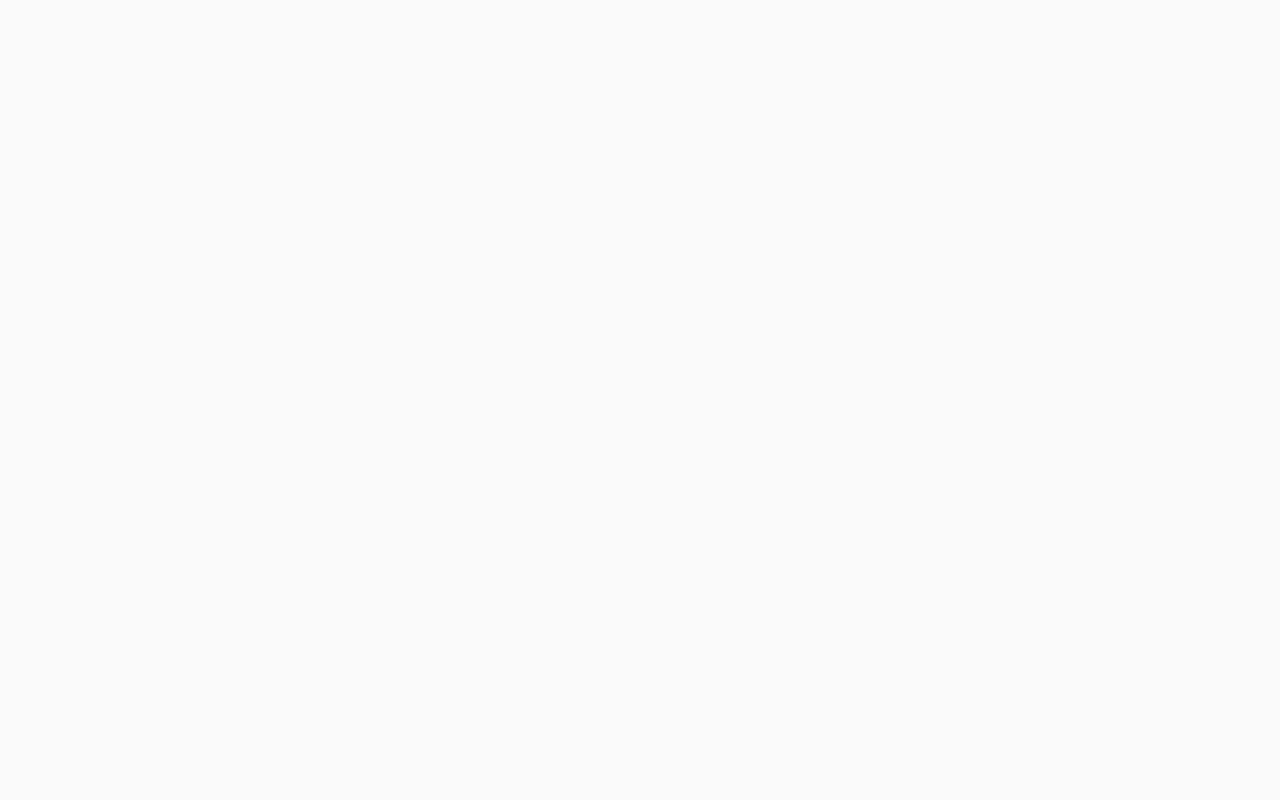
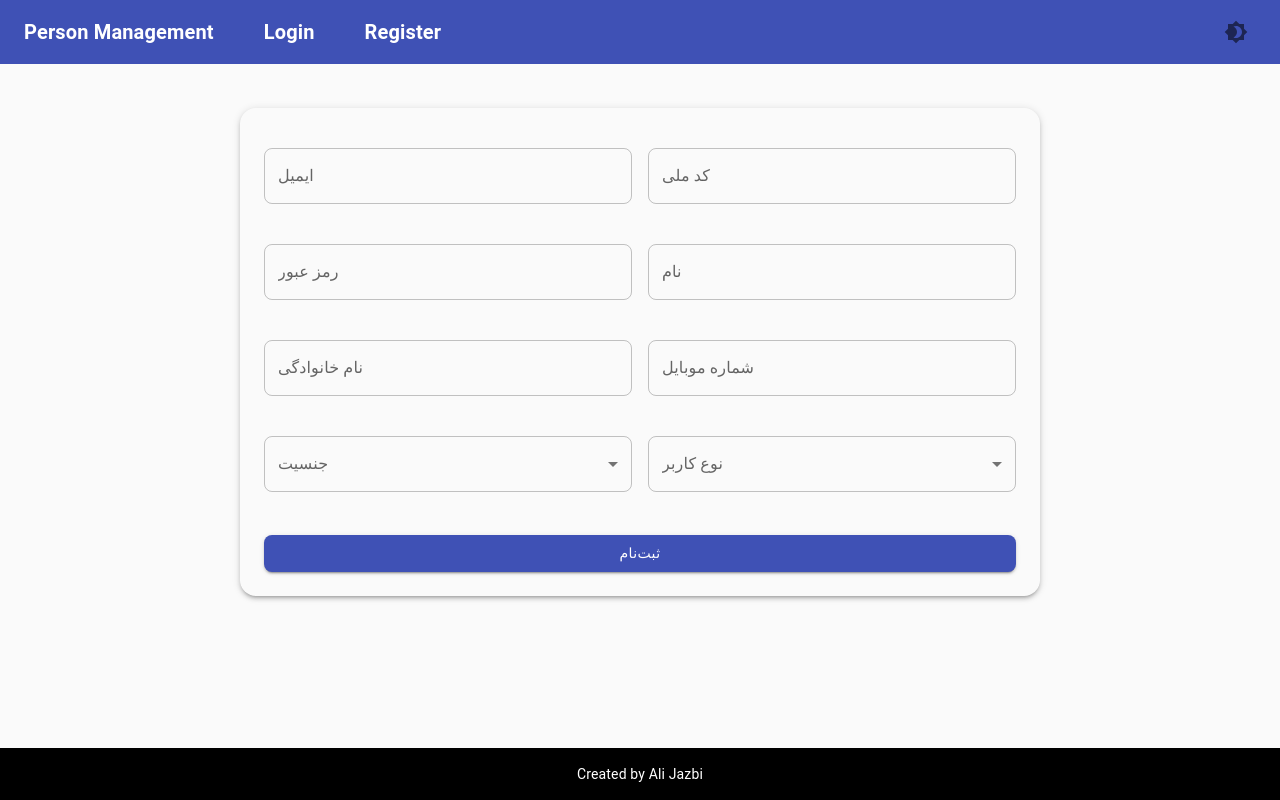
Before and after one commit to ali-jazbi/person-info-card, a React (Vite) app in the folder person-card/: page /register in a window 1280 px wide. Before the commit this address had no page. Built offline with nearby package versions, Linux system fonts and the light colour scheme.

Commit message:
update Forms

```diff
--- a/person-card/src/App.jsx
+++ b/person-card/src/App.jsx
@@ -9,6 +9,7 @@ import {
 import Landing from './pages/Landing.jsx';
 import Home from './pages/Home.jsx';
 import Login from './pages/Login.jsx';
+import Register from './pages/Register.jsx';
 import PersonPage from './pages/Users/PersonPage.jsx';
 import Layout from './layout/Layout';
 import { Routes, Route } from 'react-router-dom';
@@ -123,6 +124,10 @@ function App() {
 								element={<Login />}
 							/>
 							<Route
+								path='/register'
+								element={<Register />}
+							/>
+							<Route
 								path='user/:id'
 								element={<PersonPage />}
 							/>
--- a/person-card/src/layout/Header.jsx
+++ b/person-card/src/layout/Header.jsx
@@ -35,8 +35,13 @@ const Header = () => {
 					</Link>
 					<Link
 						style={{ color: 'white', textDecoration: 'none', marginInline: '50px' }}
-						to={`/Login`}>
+						to={`/login`}>
 						Login
+					</Link>
+					<Link
+						style={{ color: 'white', textDecoration: 'none' }}
+						to={`/register`}>
+						Register
 					</Link>
 				</Typography>
 				<IconButton onClick={btnDarkMode}>
--- a/person-card/src/pages/Login.jsx
+++ b/person-card/src/pages/Login.jsx
@@ -2,7 +2,7 @@ import React from 'react';
 import { useForm } from 'react-hook-form';
 import { TextField, Button, Box } from '@mui/material';
 
-const Login = () => {
+const LoginForm = () => {
 	const {
 		register,
 		handleSubmit,
@@ -10,10 +10,10 @@ const Login = () => {
 	} = useForm();
 
 	const onSubmit = (data) => {
-		console.log('فرم ارسال شد:', data);
+		console.log('اطلاعات ورود:', data);
 	};
+
 	return (
-		<div>
 		<Box
 			component='form'
 			onSubmit={handleSubmit(onSubmit)}
@@ -25,17 +25,6 @@ const Login = () => {
 				boxShadow: 3,
 				borderRadius: 2,
 			}}>
-				{/* فیلد نام */}
-				<TextField
-					label='نام'
-					fullWidth
-					margin='normal'
-					{...register('name', { required: 'نام الزامی است' })}
-					error={!!errors.name}
-					helperText={errors.name?.message}
-				/>
-
-				{/* فیلد ایمیل */}
 			<TextField
 				label='ایمیل'
 				fullWidth
@@ -47,19 +36,28 @@ const Login = () => {
 				error={!!errors.email}
 				helperText={errors.email?.message}
 			/>
-
-				{/* دکمه ارسال */}
+			<TextField
+				label='رمز عبور'
+				type='password'
+				fullWidth
+				margin='normal'
+				{...register('password', {
+					required: 'رمز عبور الزامی است',
+					minLength: { value: 6, message: 'رمز عبور باید حداقل 6 کاراکتر باشد' },
+				})}
+				error={!!errors.password}
+				helperText={errors.password?.message}
+			/>
 			<Button
 				type='submit'
 				variant='contained'
 				color='primary'
 				fullWidth
 				sx={{ mt: 2 }}>
-					ارسال
+				ورود
 			</Button>
 		</Box>
-		</div>
 	);
 };
 
-export default Login;
+export default LoginForm;
--- /dev/null
+++ b/person-card/src/pages/Register.jsx
@@ -0,0 +1,244 @@
+import React from 'react';
+import { useForm, Controller } from 'react-hook-form';
+import {
+	TextField,
+	Button,
+	Box,
+	Select,
+	MenuItem,
+	FormControl,
+	InputLabel,
+	FormHelperText,
+	Grid,
+} from '@mui/material';
+
+const Register = () => {
+	const {
+		control,
+		handleSubmit,
+		formState: { errors },
+	} = useForm();
+
+	const onSubmit = (data) => {
+		console.log('اطلاعات ثبت‌نام:', data);
+	};
+
+	return (
+		<Box
+			component='form'
+			onSubmit={handleSubmit(onSubmit)}
+			sx={{
+				maxWidth: 800,
+				mx: 'auto',
+				mt: 5,
+				p: 3,
+				boxShadow: 3,
+				borderRadius: 2,
+			}}>
+			<Grid
+				container
+				spacing={2}>
+				<Grid
+					item
+					xs={12}
+					sm={6}>
+					<Controller
+						name='Email'
+						control={control}
+						defaultValue=''
+						rules={{
+							required: 'ایمیل الزامی است',
+							pattern: { value: /^\S+@\S+\.\S+$/, message: 'ایمیل معتبر نیست' },
+						}}
+						render={({ field }) => (
+							<TextField
+								{...field}
+								label='ایمیل'
+								fullWidth
+								margin='normal'
+								error={!!errors.Email}
+								helperText={errors.Email?.message}
+							/>
+						)}
+					/>
+				</Grid>
+				<Grid
+					item
+					xs={12}
+					sm={6}>
+					<Controller
+						name='NationalCode'
+						control={control}
+						defaultValue=''
+						rules={{ required: 'کد ملی الزامی است' }}
+						render={({ field }) => (
+							<TextField
+								{...field}
+								label='کد ملی'
+								fullWidth
+								margin='normal'
+								error={!!errors.NationalCode}
+								helperText={errors.NationalCode?.message}
+							/>
+						)}
+					/>
+				</Grid>
+				<Grid
+					item
+					xs={12}
+					sm={6}>
+					<Controller
+						name='Password'
+						control={control}
+						defaultValue=''
+						rules={{
+							required: 'رمز عبور الزامی است',
+							minLength: { value: 6, message: 'رمز عبور باید حداقل 6 کاراکتر باشد' },
+						}}
+						render={({ field }) => (
+							<TextField
+								{...field}
+								type='password'
+								label='رمز عبور'
+								fullWidth
+								margin='normal'
+								error={!!errors.Password}
+								helperText={errors.Password?.message}
+							/>
+						)}
+					/>
+				</Grid>
+				<Grid
+					item
+					xs={12}
+					sm={6}>
+					<Controller
+						name='FirstName'
+						control={control}
+						defaultValue=''
+						rules={{ required: 'نام الزامی است' }}
+						render={({ field }) => (
+							<TextField
+								{...field}
+								label='نام'
+								fullWidth
+								margin='normal'
+								error={!!errors.FirstName}
+								helperText={errors.FirstName?.message}
+							/>
+						)}
+					/>
+				</Grid>
+				<Grid
+					item
+					xs={12}
+					sm={6}>
+					<Controller
+						name='LastName'
+						control={control}
+						defaultValue=''
+						rules={{ required: 'نام خانوادگی الزامی است' }}
+						render={({ field }) => (
+							<TextField
+								{...field}
+								label='نام خانوادگی'
+								fullWidth
+								margin='normal'
+								error={!!errors.LastName}
+								helperText={errors.LastName?.message}
+							/>
+						)}
+					/>
+				</Grid>
+				<Grid
+					item
+					xs={12}
+					sm={6}>
+					<Controller
+						name='CellPhone'
+						control={control}
+						defaultValue=''
+						rules={{ required: 'شماره موبایل الزامی است' }}
+						render={({ field }) => (
+							<TextField
+								{...field}
+								label='شماره موبایل'
+								fullWidth
+								margin='normal'
+								error={!!errors.CellPhone}
+								helperText={errors.CellPhone?.message}
+							/>
+						)}
+					/>
+				</Grid>
+				<Grid
+					item
+					xs={12}
+					sm={6}>
+					<Controller
+						name='SexId'
+						control={control}
+						defaultValue=''
+						rules={{ required: 'جنسیت الزامی است' }}
+						render={({ field }) => (
+							<FormControl
+								fullWidth
+								margin='normal'
+								error={!!errors.SexId}>
+								<InputLabel>جنسیت</InputLabel>
+								<Select
+									{...field}
+									label='جنسیت'>
+									<MenuItem value={1}>مرد</MenuItem>
+									<MenuItem value={2}>زن</MenuItem>
+								</Select>
+								<FormHelperText>{errors.SexId?.message}</FormHelperText>
+							</FormControl>
+						)}
+					/>
+				</Grid>
+				<Grid
+					item
+					xs={12}
+					sm={6}>
+					<Controller
+						name='UserTypeId'
+						control={control}
+						defaultValue=''
+						rules={{ required: 'نوع کاربر الزامی است' }}
+						render={({ field }) => (
+							<FormControl
+								fullWidth
+								margin='normal'
+								error={!!errors.UserTypeId}>
+								<InputLabel>نوع کاربر</InputLabel>
+								<Select
+									{...field}
+									label='نوع کاربر'>
+									<MenuItem value={1}>نوع 1</MenuItem>
+									<MenuItem value={2}>نوع 2</MenuItem>
+									<MenuItem value={3}>نوع 3</MenuItem>
+								</Select>
+								<FormHelperText>{errors.UserTypeId?.message}</FormHelperText>
+							</FormControl>
+						)}
+					/>
+				</Grid>
+				<Grid
+					item
+					xs={12}>
+					<Button
+						type='submit'
+						variant='contained'
+						color='primary'
+						fullWidth
+						sx={{ mt: 2 }}>
+						ثبت‌نام
+					</Button>
+				</Grid>
+			</Grid>
+		</Box>
+	);
+};
+
+export default Register;
```
Lines whose indentation alone changed are shown as unchanged.
